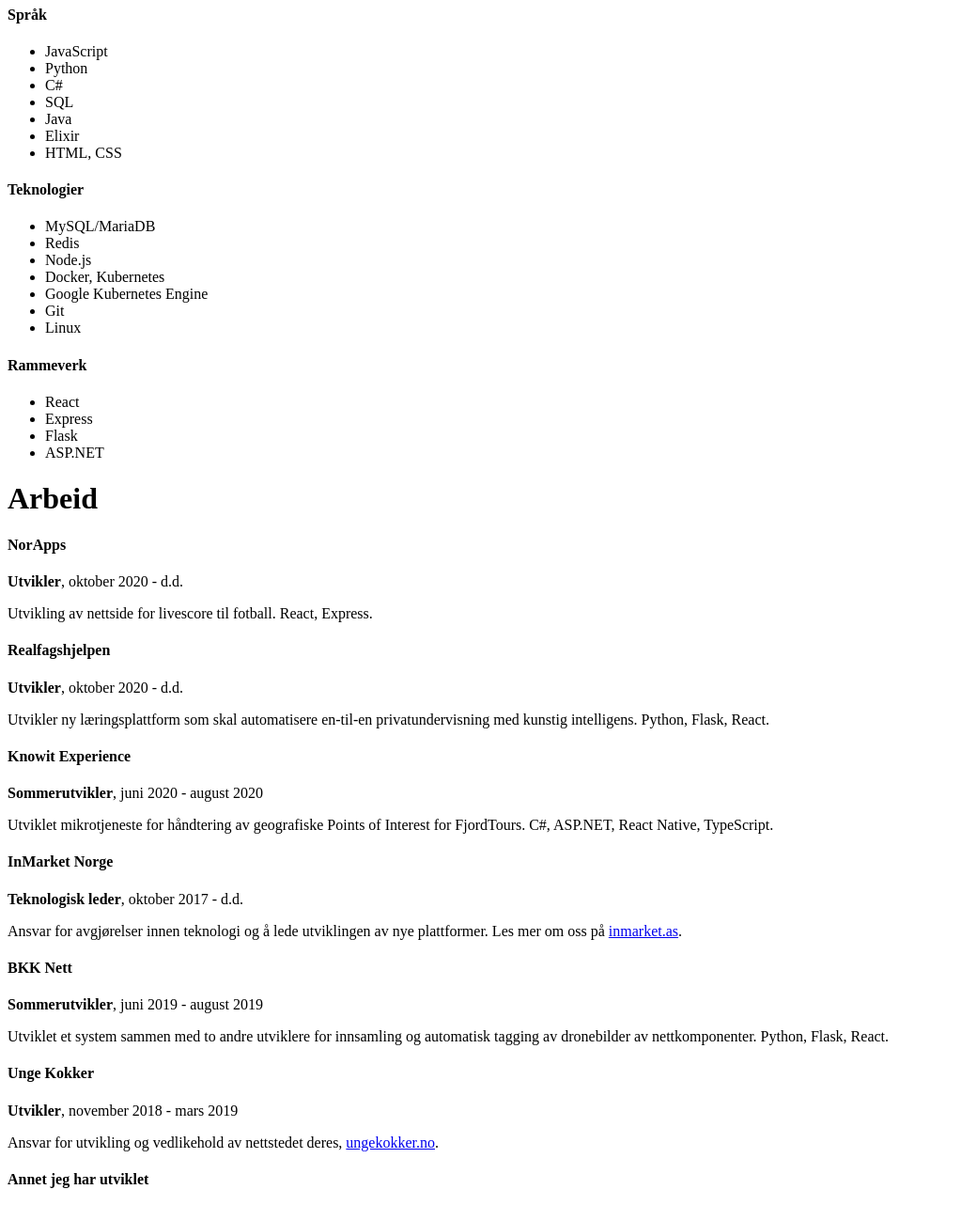
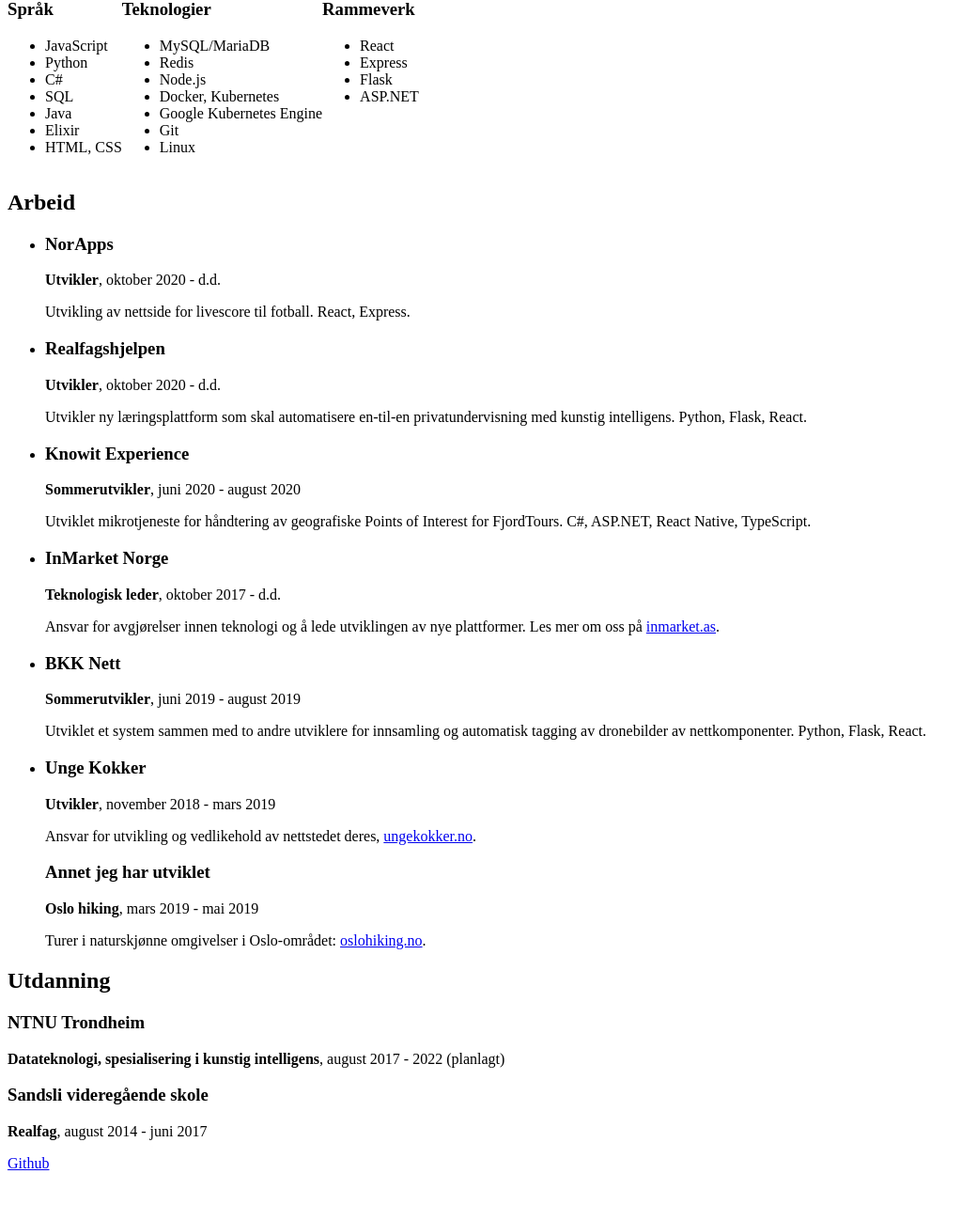
Before and after one commit to askbk/askbk.tech, a plain HTML site: page index.html in a window 1280 px wide. Shown: the part 637-1919 px from the top of the page at 94% size, without its empty margins (0-1040 px from the left). After the commit the page ends 1892 px from the top, so only its background shows below. Drawn offline with Linux system fonts and the light colour scheme.

Commit message:
Better tags, fix some styling

```diff
--- a/index.html
+++ b/index.html
@@ -24,7 +24,7 @@
     <!-- Projects -->
     <div id="projects">
       <div class="w3-content">
-        <h1>Prosjekter</h1>
+        <h2>Prosjekter</h2>
         <div class="w3-row">
           <div class="w3-col m3">
             <p>
@@ -127,10 +127,10 @@
     <!-- What I know -->
     <div>
       <div>
-        <h1>Ting jeg har erfaring med</h1>
+        <h2>Ting jeg har erfaring med</h2>
+        <div style="display: flex">
           <div>
-          <div>
-            <h4>Språk</h4>
+            <h3>Språk</h3>
             <ul>
               <li>JavaScript</li>
               <li>Python</li>
@@ -142,7 +142,7 @@
             </ul>
           </div>
           <div>
-            <h4>Teknologier</h4>
+            <h3>Teknologier</h3>
             <ul>
               <li>MySQL/MariaDB</li>
               <li>Redis</li>
@@ -154,7 +154,7 @@
             </ul>
           </div>
           <div>
-            <h4>Rammeverk</h4>
+            <h3>Rammeverk</h3>
             <ul>
               <li>React</li>
               <li>Express</li>
@@ -169,67 +169,80 @@
     <!-- Work -->
     <div>
       <div>
-        <h1>Arbeid</h1>
+        <h2>Arbeid</h2>
+        <ul>
+          <li>
+            <h3>NorApps</h3>
+            <p><strong>Utvikler</strong>, oktober 2020 - d.d.</p>
+            <p>
+              Utvikling av nettside for livescore til fotball. React, Express.
+            </p>
+          </li>
 
-        <h4>NorApps</h4>
-        <p><strong>Utvikler</strong>, oktober 2020 - d.d.</p>
-        <p>Utvikling av nettside for livescore til fotball. React, Express.</p>
-
-        <h4>Realfagshjelpen</h4>
+          <li>
+            <h3>Realfagshjelpen</h3>
             <p><strong>Utvikler</strong>, oktober 2020 - d.d.</p>
             <p>
               Utvikler ny læringsplattform som skal automatisere en-til-en
               privatundervisning med kunstig intelligens. Python, Flask, React.
             </p>
+          </li>
 
-        <h4>Knowit Experience</h4>
+          <li>
+            <h3>Knowit Experience</h3>
             <p><strong>Sommerutvikler</strong>, juni 2020 - august 2020</p>
             <p>
               Utviklet mikrotjeneste for håndtering av geografiske Points of
               Interest for FjordTours. C#, ASP.NET, React Native, TypeScript.
             </p>
+          </li>
 
-        <h4>InMarket Norge</h4>
+          <li>
+            <h3>InMarket Norge</h3>
             <p><strong>Teknologisk leder</strong>, oktober 2017 - d.d.</p>
             <p>
-          Ansvar for avgjørelser innen teknologi og å lede utviklingen av nye
-          plattformer. Les mer om oss på
+              Ansvar for avgjørelser innen teknologi og å lede utviklingen av
+              nye plattformer. Les mer om oss på
               <a href="https://inmarket.as">inmarket.as</a>.
             </p>
-
-        <h4>BKK Nett</h4>
+          </li>
+          <li>
+            <h3>BKK Nett</h3>
             <p><strong>Sommerutvikler</strong>, juni 2019 - august 2019</p>
             <p>
               Utviklet et system sammen med to andre utviklere for innsamling og
-          automatisk tagging av dronebilder av nettkomponenter. Python, Flask,
-          React.
+              automatisk tagging av dronebilder av nettkomponenter. Python,
+              Flask, React.
             </p>
-
-        <h4>Unge Kokker</h4>
+          </li>
+          <li>
+            <h3>Unge Kokker</h3>
             <p><strong>Utvikler</strong>, november 2018 - mars 2019</p>
             <p>
               Ansvar for utvikling og vedlikehold av nettstedet deres,
               <a href="http://ungekokker.no">ungekokker.no</a>.
             </p>
+          </li>
 
-        <h4>Annet jeg har utviklet</h4>
+          <h3>Annet jeg har utviklet</h3>
           <p><strong>Oslo hiking</strong>, mars 2019 - mai 2019</p>
           <p>
             Turer i naturskjønne omgivelser i Oslo-området:
             <a href="http://www.oslohiking.no">oslohiking.no</a>.
           </p>
+        </ul>
       </div>
     </div>
 
     <!-- Education -->
     <div>
-      <h1>Utdanning</h1>
-      <h4>NTNU Trondheim</h4>
+      <h2>Utdanning</h2>
+      <h3>NTNU Trondheim</h3>
       <p>
         <strong>Datateknologi, spesialisering i kunstig intelligens</strong>,
         august 2017 - 2022 (planlagt)
       </p>
-      <h4>Sandsli videregående skole</h4>
+      <h3>Sandsli videregående skole</h3>
       <p><strong>Realfag</strong>, august 2014 - juni 2017</p>
     </div>
 
```
Lines whose indentation alone changed are shown as unchanged.
